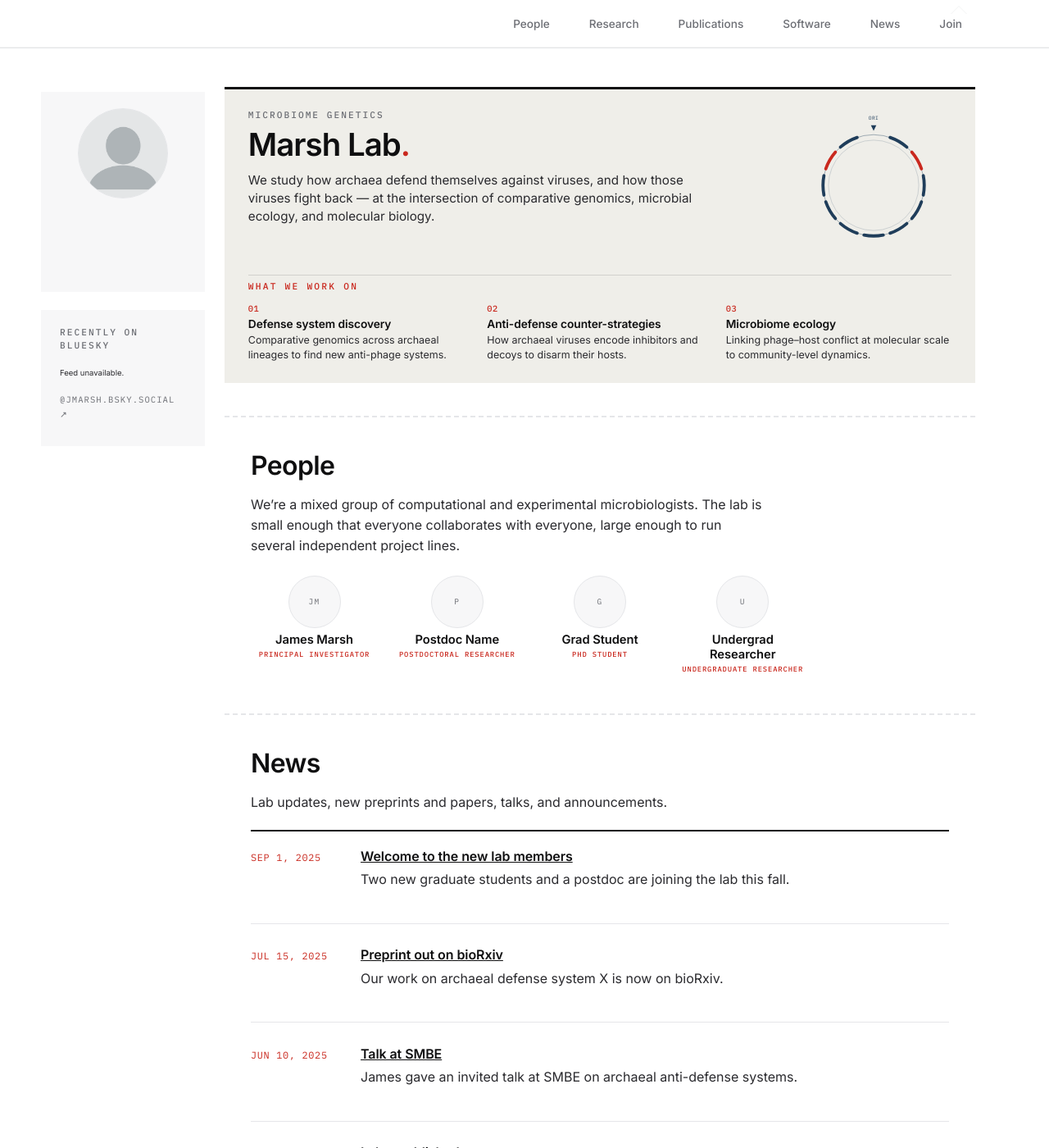
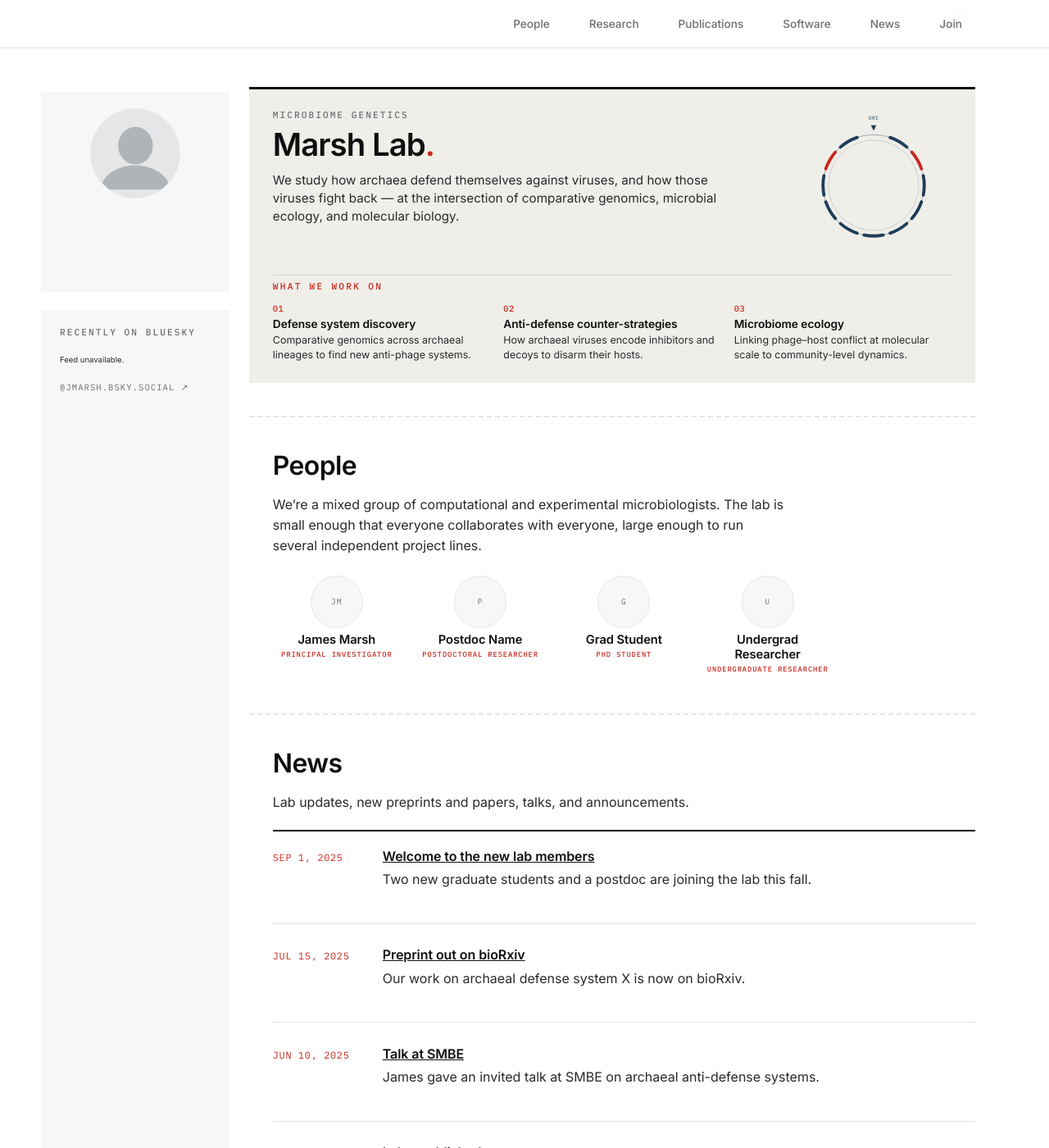
Before and after one commit to marshomics/marshomics.github.io, a Jekyll site: the page built from _pages/about.md, in a window 1280 px wide and 1400 px high. Shown: the whole window at 82% size. Built offline with Jekyll 4.4.1, drawn with Linux system fonts in a browser that asks for light colours; a script bundle is joined from its source files by our own code; library files that are not in the unit come from our copies.

Commit message:
Update _overrides.scss

```diff
--- a/_sass/_overrides.scss
+++ b/_sass/_overrides.scss
@@ -214,7 +214,7 @@ hr {
 
 #main {
   display: grid;
-  grid-template-columns: 200px 1fr;    /* narrower sidebar → wider Marsh Lab banner */
+  grid-template-columns: 230px 1fr;    /* slightly wider sidebar; sidebar gap unchanged */
   gap: var(--sidebar-gap);
   max-width: var(--jm-wrap-max);
   margin: 0 auto;
@@ -306,8 +306,14 @@ hr {
   background: var(--jm-bg-soft);
   padding: 1.4em 1.6em;
 }
+/* Bsky panel stretches to fill the remaining sidebar height so its gray
+   background reaches the bottom of the page (no scrollbar — content fills
+   only the top, the rest is empty gray panel). The .sidebar parent is a
+   flex column (set in #main > .sidebar above), so flex-grow: 1 here makes
+   this section consume all leftover vertical space. */
 .sidebar-section--bsky {
   padding: 1.4em 1.6em 2em;
+  flex-grow: 1;
 }
 
 /* Identity section: centered circular avatar + mono links list, no name/bio */
@@ -823,7 +829,11 @@ hr {
    `section-content` wrapper gives the same inline padding the preview uses
    inside the main column, and `scroll-margin-top` keeps anchor jumps from
    sliding under the sticky masthead. ---- */
-.section-content { padding: 0 2em; }
+/* Sub-sections (People, News) inset on the LEFT only — right edge runs out
+   to the column's right edge, matching the Marsh Lab intro-block above.
+   Left padding (1.8em) matches the intro-block's left padding so the two
+   read as a single column on the left. */
+.section-content { padding: 0 0 0 1.8em; }
 .section-content:last-child { padding-bottom: 4em; }
 
 #home, #people, #news { scroll-margin-top: 80px; }
```
